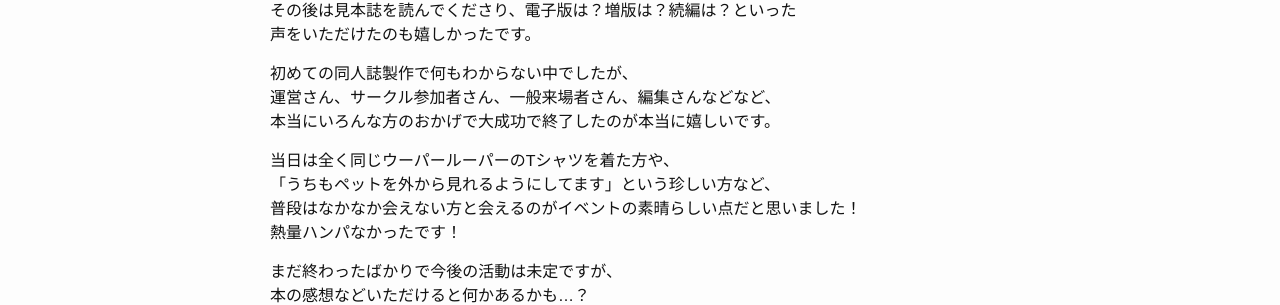
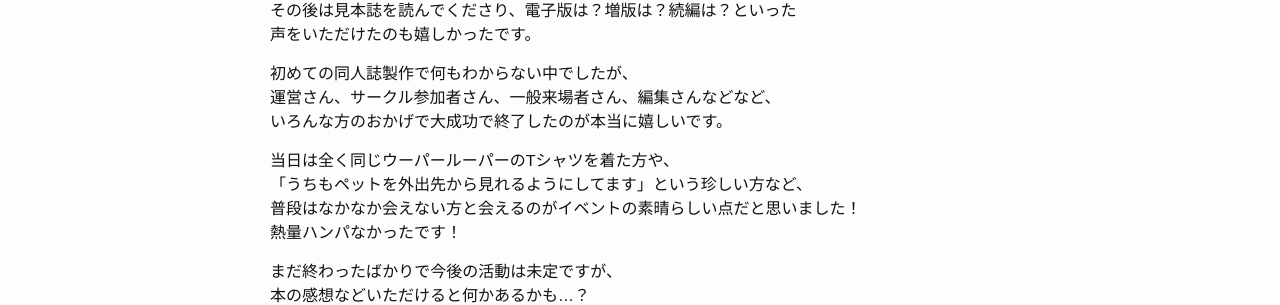
Before and after one commit to wirohakaruta/wirohakaruta.github.io, a Jekyll site: the page built from _posts/2016-06-26-thanks.markdown, in a window 1280 px wide. Shown: the part 882-1187 px from the top of the page. Built offline with Jekyll 4.4.1, drawn with Linux system fonts in a browser that asks for light colours.

Commit message:
fix text

```diff
--- a/_posts/2016-06-26-thanks.markdown
+++ b/_posts/2016-06-26-thanks.markdown
@@ -17,10 +17,10 @@ categories: news
 
 初めての同人誌製作で何もわからない中でしたが、
 運営さん、サークル参加者さん、一般来場者さん、編集さんなどなど、
-本当にいろんな方のおかげで大成功で終了したのが本当に嬉しいです。
+いろんな方のおかげで大成功で終了したのが本当に嬉しいです。
 
 当日は全く同じウーパールーパーのTシャツを着た方や、
-「うちもペットを外から見れるようにしてます」という珍しい方など、
+「うちもペットを外出先から見れるようにしてます」という珍しい方など、
 普段はなかなか会えない方と会えるのがイベントの素晴らしい点だと思いました！
 熱量ハンパなかったです！
 
```
